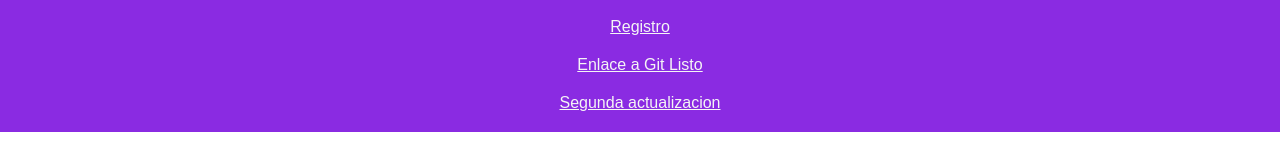
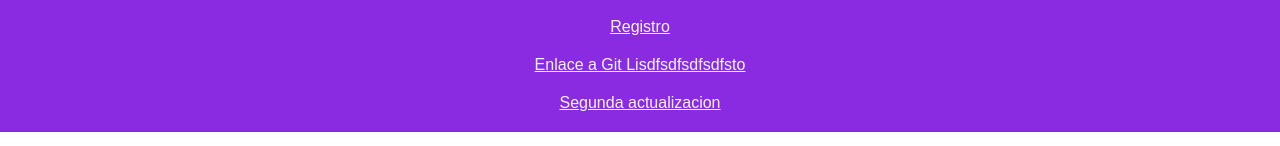
Before and after one commit to AngelMontesP/proyectogit, a plain HTML site: page index.html in a window 1280 px wide. Shown: the part 166-312 px from the top of the page. Drawn offline with Linux system fonts and the light colour scheme.

Commit message:
visual comit

```diff
--- a/index.html
+++ b/index.html
@@ -12,7 +12,7 @@
         <p>Lorem ipsum dolor sit amet consectetur adipisicing elit. Debitis, error cum tenetur accusantium iusto quia, recusandae fuga facilis pariatur beatae corrupti, officia a eos odio ratione perferendis iste cupiditate dolorum.</p>
         <button>Click aqui</button>
         <a href="">Registro</a>
-        <a href="">Enlace a Git Listo </a>
+        <a href="">Enlace a Git Lisdfsdfsdfsdfsto </a>
         <a href="">Segunda actualizacion</a>
     </div>
 
```
